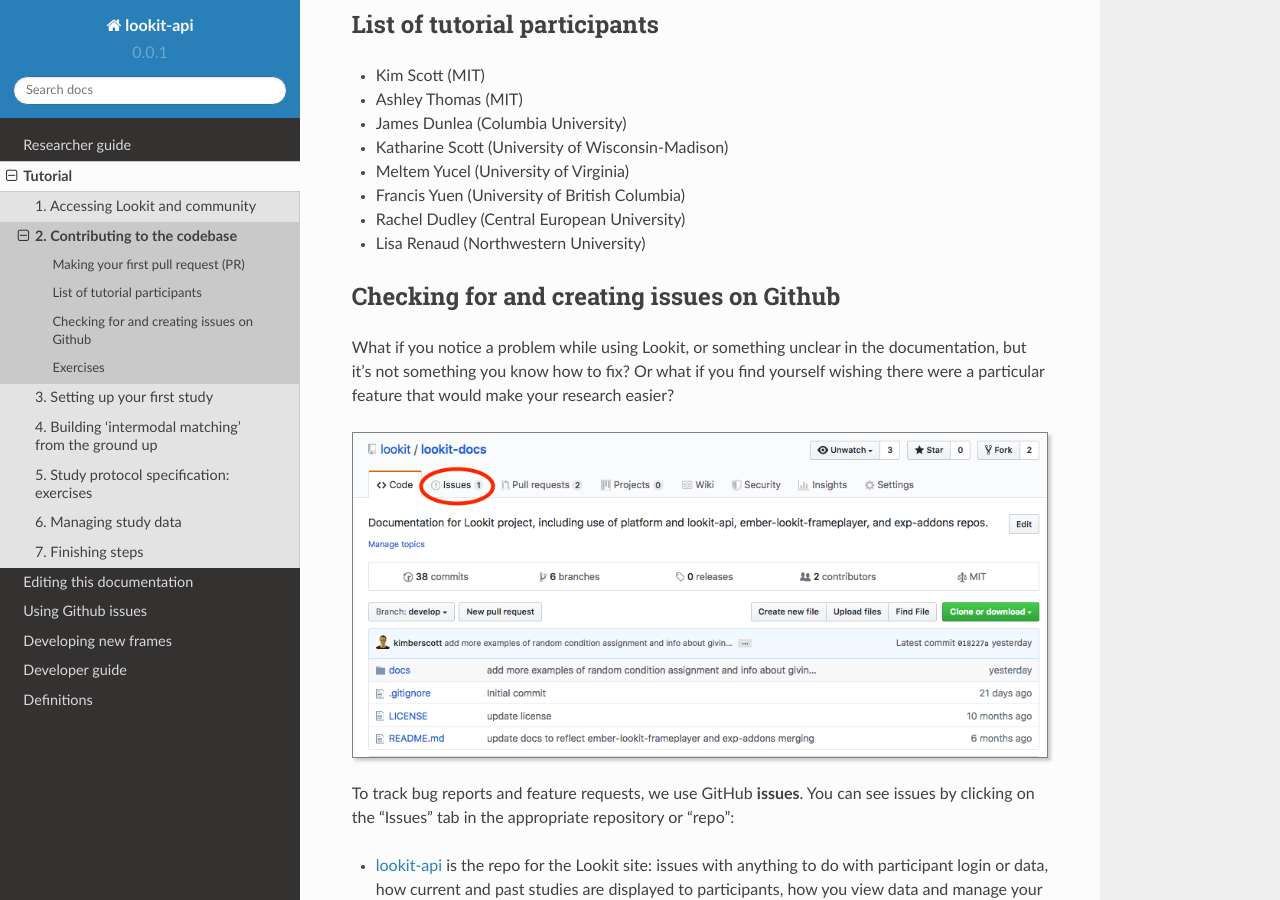
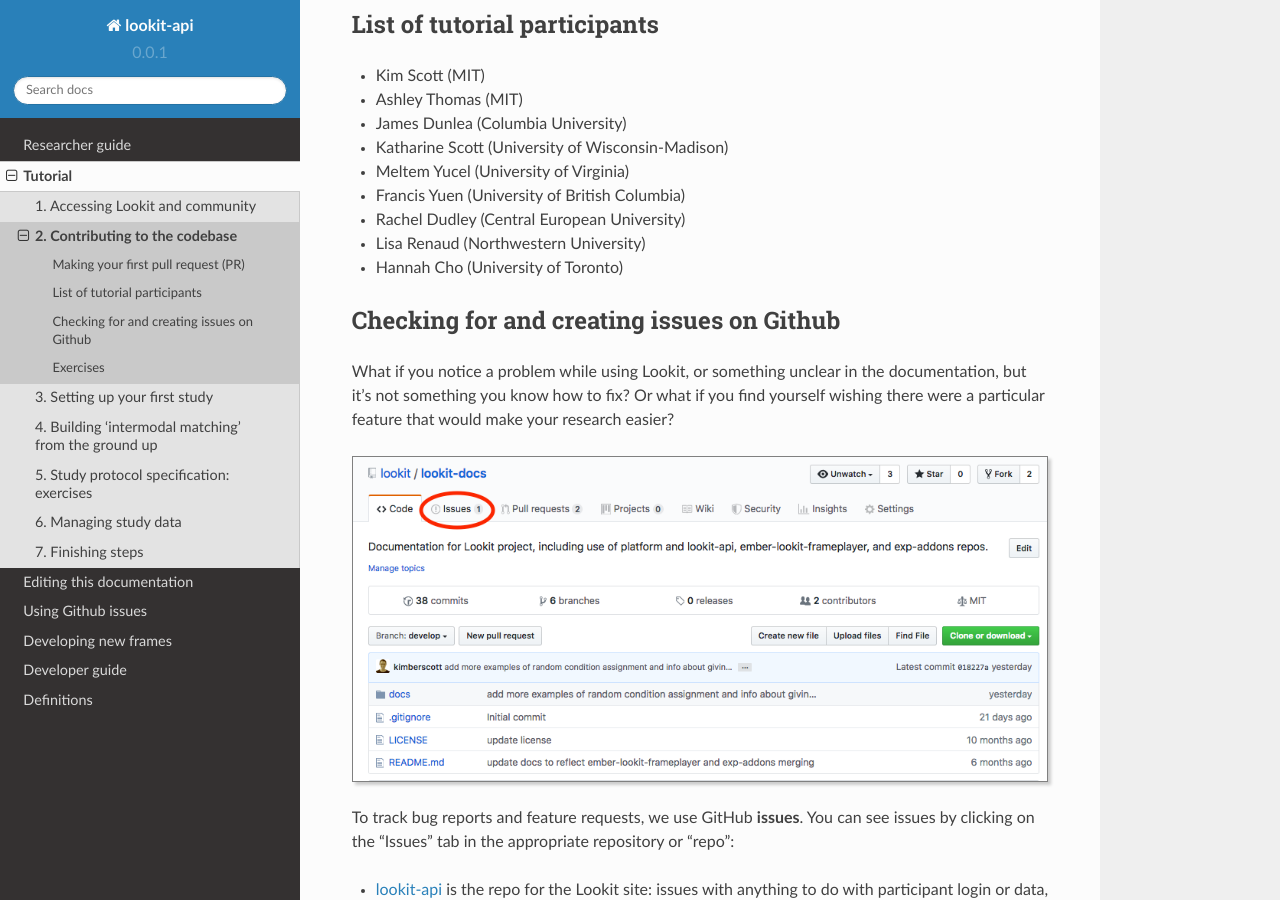
Before and after one commit to lookit/lookit-docs, a Sphinx documentation site: the page built from docs/source/tutorial-contributing.rst, in a window 1280 px wide and 900 px high, scrolled down 3685 px. Built offline with Sphinx 7.4.7 and the Read the Docs theme 2.0.0, drawn with Linux system fonts in a browser that asks for light colours.

Commit message:
Add tutorial participant to list

```diff
--- a/docs/source/tutorial-contributing.rst
+++ b/docs/source/tutorial-contributing.rst
@@ -71,6 +71,7 @@
 - Francis Yuen (University of British Columbia)
 - Rachel Dudley (Central European University)
 - Lisa Renaud (Northwestern University)
+- Hannah Cho (University of Toronto)
 
 .. _Github issues overview:
 
```
